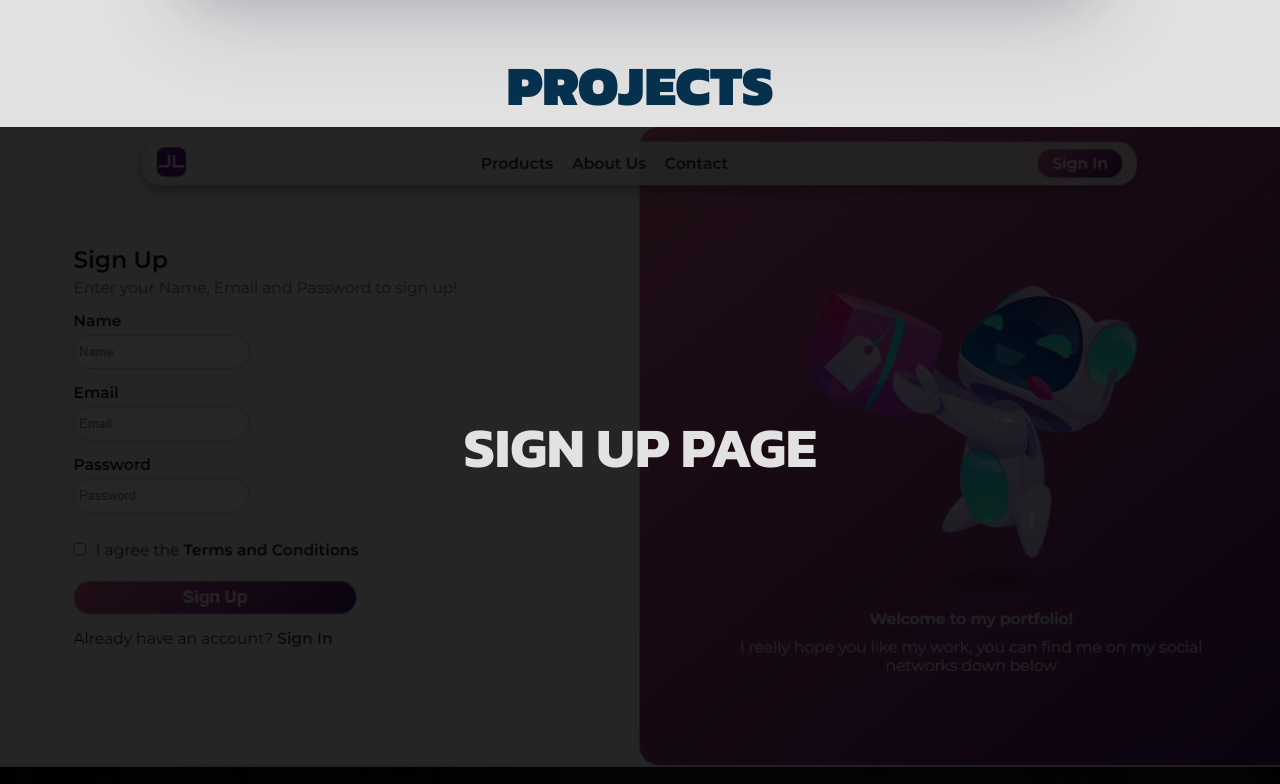
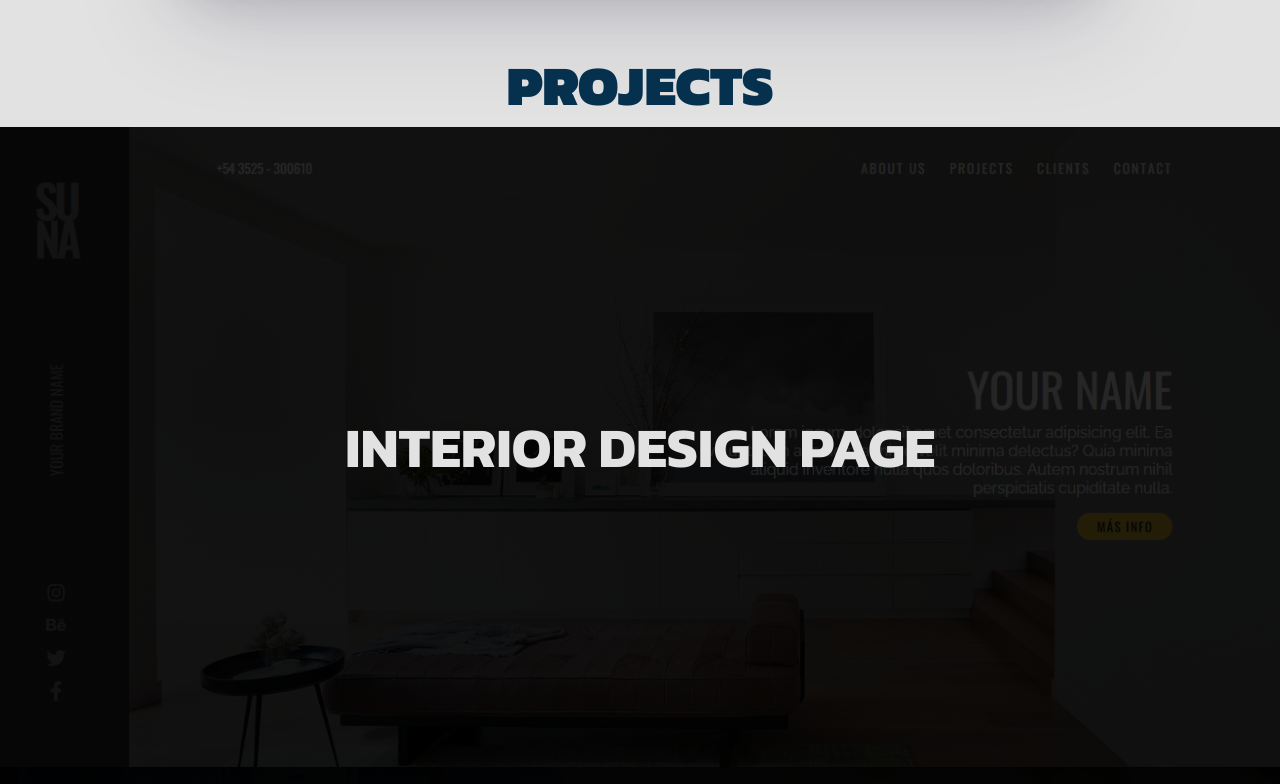
Before and after one commit to JulianLobos/MyPortfolio, a website: page index.html in a window 1280 px wide. Shown: the part 760-1544 px from the top of the page. Drawn offline with nearby package versions, Linux system fonts and the light colour scheme.

Commit message:
Project added

```diff
--- a/index.html
+++ b/index.html
@@ -45,12 +45,13 @@
         </section>
         <p class="indexTitle">PROJECTS</p>
         <ul class="projectList">
+            <li class="project p7"><a href="https://julianlobos.github.io/InteriorDesignPage/" target="_blank">Interior Design Page</a></li>
+            <li class="project p2"><a href="https://julianlobos.github.io/CJAC/" target="_blank">Football Club Page</a></li>
+            <li class="project p5"><a href="https://julianlobos.github.io/jurold/" target="_blank">Photography Page</a></li>
+            <li class="project p6"><a href="https://julianlobos.github.io/digitalWallet/" target="_blank">Digital Wallet</a></li>
             <li class="project p1"><a href="pages/signUp.html" target="_blank">Sign up Page</a></li>
-            <li class="project p2"><a href="https://julianlobos.github.io/CJAC/" target="_blank">Football Club Page</a></li>
-            <li class="project p6"><a href="https://julianlobos.github.io/digitalWallet/" target="_blank">Digital Wallet</a></li>
             <li class="project p4"><a href="pages/cloudStorageDashboard.html" target="_blank">Cloud Storage Dashboard</a></li>
             <li class="project p3"><a href="pages/travelCba.html" target="_blank">Location Cards</a></li>
-            <li class="project p5"><a href="https://julianlobos.github.io/jurold/" target="_blank">Photography Page</a></li>
             <!-- <li class="project">Airline app</li>
             <li class="project">Fitness tracker dashboard</li>
             <li class="project">Credit card checkout</li>
--- a/scss/components/index.scss
+++ b/scss/components/index.scss
@@ -216,6 +216,15 @@
                     background-image: url("../img/project6.png");
                 }
             }
+            .p7{
+                background-image: linear-gradient(rgba(0,0,0,0.85), rgba(0,0,0,0.85)), url("../img/project7.png");
+                background-size: cover;
+                background-position: center;
+                background-repeat: no-repeat;
+                &:hover{
+                    background-image: url("../img/project7.png");
+                }
+            }
         }
     }
 }
```
Also changed, not shown: css/style.css, img/project7.png (added).
